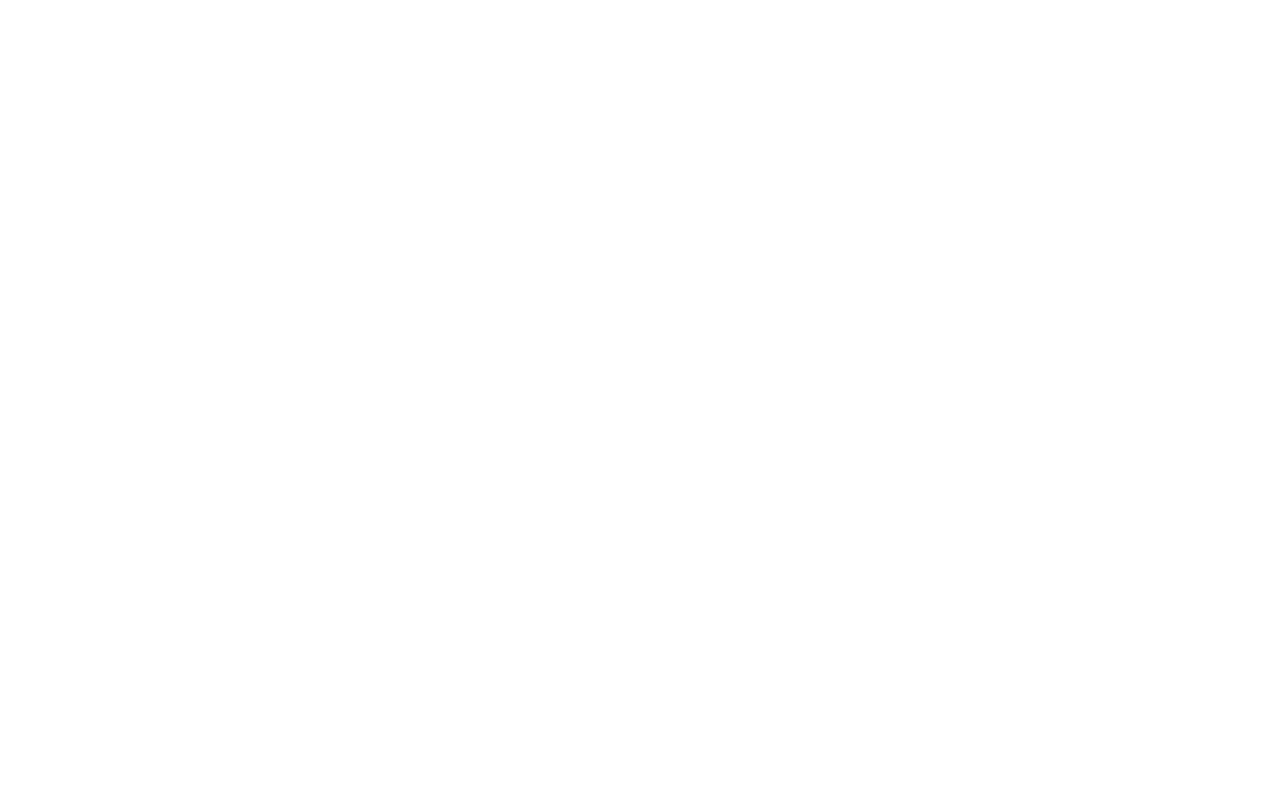
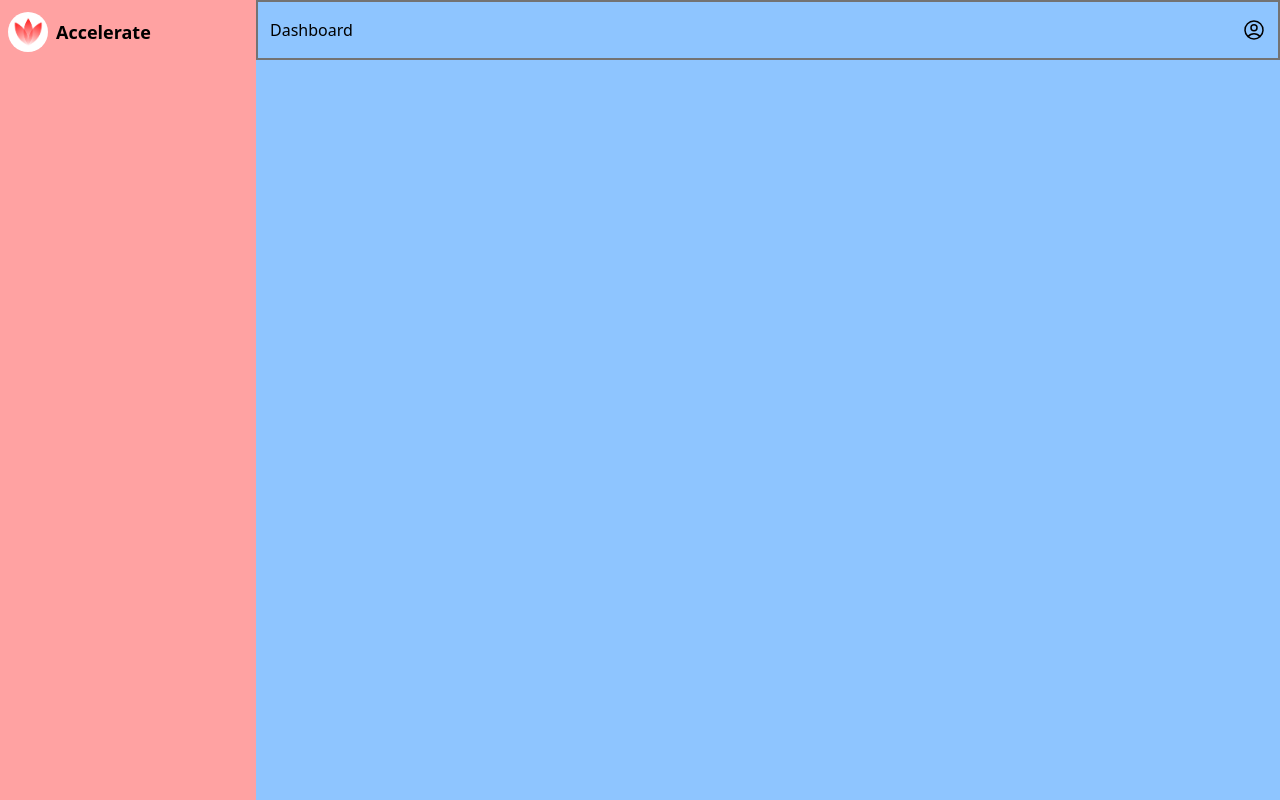
Before and after one commit to jammer98/NotesApp-TodoApp, a React (Vite) app in the folder client/: page /Dashboard in a window 1280 px wide. Before the commit this address had no page. Built offline with nearby package versions, Linux system fonts and the light colour scheme; a web font is replaced by a local one.

Commit message:
wroking on dashboard

```diff
--- a/client/src/App.jsx
+++ b/client/src/App.jsx
@@ -2,6 +2,7 @@ import HomePage from './Components/HomePage'
 import { Route, Routes } from 'react-router'
 import LoginPage from './Components/LoginPage'
 import Register from './Components/Register.jsx'
+import Dashboard from './Components/Dashboard.jsx'
 
 function App() {
 
@@ -11,6 +12,7 @@ function App() {
       <Route path='/' element={<HomePage />} />
       <Route path='/login' element={<LoginPage />} />
       <Route path='/register' element={<Register />} />
+      <Route path='/Dashboard' element={<Dashboard />} />
     </Routes>
     </>
   )
--- a/client/src/Components/Dashboard.jsx
+++ b/client/src/Components/Dashboard.jsx
@@ -2,7 +2,35 @@ import React from 'react'
 
 function Dashboard() {
   return (
-    <div>Dashboard</div>
+    <div className='w-full h-screen'>
+      <div className='flex items-center'>
+        <div className='w-1/5 bg-red-300 h-screen'>
+        <div className='flex items-center gap-2 py-3 px-2'>
+           <img src="../public/logo.png" alt="logo" className="w-10 h-10 rounded-full" />
+           <p className='text-lg font-semibold'>Accelerate</p>
+        </div>
+        </div>
+
+        <div className='w-4/5 bg-blue-300 h-screen'>
+        <div className='flex border-2 border-neutral-500 justify-between items-center py-4'>
+          <p className='px-3'>Dashboard</p>
+          <div className='px-3'>
+            <svg xmlns="http://www.w3.org/2000/svg"
+            fill="none"
+            viewBox="0 0 24 24"
+            stroke-width="1.5"
+            stroke="currentColor"
+            class="size-6">
+          <path stroke-linecap="round"
+          stroke-linejoin="round"
+          d="M17.982 18.725A7.488 7.488 0 0 0 12 15.75a7.488 7.488 0 0 0-5.982 2.975m11.963 0a9 9 0 1 0-11.963 0m11.963 0A8.966 8.966 0 0 1 12 21a8.966 8.966 0 0 1-5.982-2.275M15 9.75a3 3 0 1 1-6 0 3 3 0 0 1 6 0Z" />
+          </svg>
+
+          </div>
+        </div>
+        </div>
+      </div>
+    </div>
   )
 }
 
--- a/client/src/Components/HomePage.jsx
+++ b/client/src/Components/HomePage.jsx
@@ -4,6 +4,7 @@ import { useNavigate  } from 'react-router'
 function HomePage() {
 
   const navigate = useNavigate();
+
   return (
     <div className='h-screen w-full bg-white'>
         <div className='bg-white text-white flex justify-between items-center py-4 fixed top-0 left-0 w-full text-center text-lg border-b border-neutral-200 shadow-sm z-10'>
@@ -73,7 +74,7 @@ function HomePage() {
           </ul>
           </div>
           <div className='flex justify-center items-center w-1/2 h-[400px] bg-[hsl(37,72%,89%)]'>
-                <button className='bg-[hsl(19,100%,55%)] p-4 rounded-2xl border-3 border-[hsl(0,0%,100%)] text-white text-2xl font-["Roboto_Condensed"] flex items-center justify-center gap-3 hover:bg-[hsl(19,100%,65%)] hover:text-3xl cursor-pointer transition-all duration-400'>
+                <button onClick={()=> navigate("/Dashboard")} className='bg-[hsl(19,100%,55%)] p-4 rounded-2xl border-3 border-[hsl(0,0%,100%)] text-white text-2xl font-["Roboto_Condensed"] flex items-center justify-center gap-3 hover:bg-[hsl(19,100%,65%)] hover:text-3xl cursor-pointer transition-all duration-400'>
                  <p>Go to DashBoard</p>
                  <svg xmlns="http://www.w3.org/2000/svg"
                  fill="none"
```
